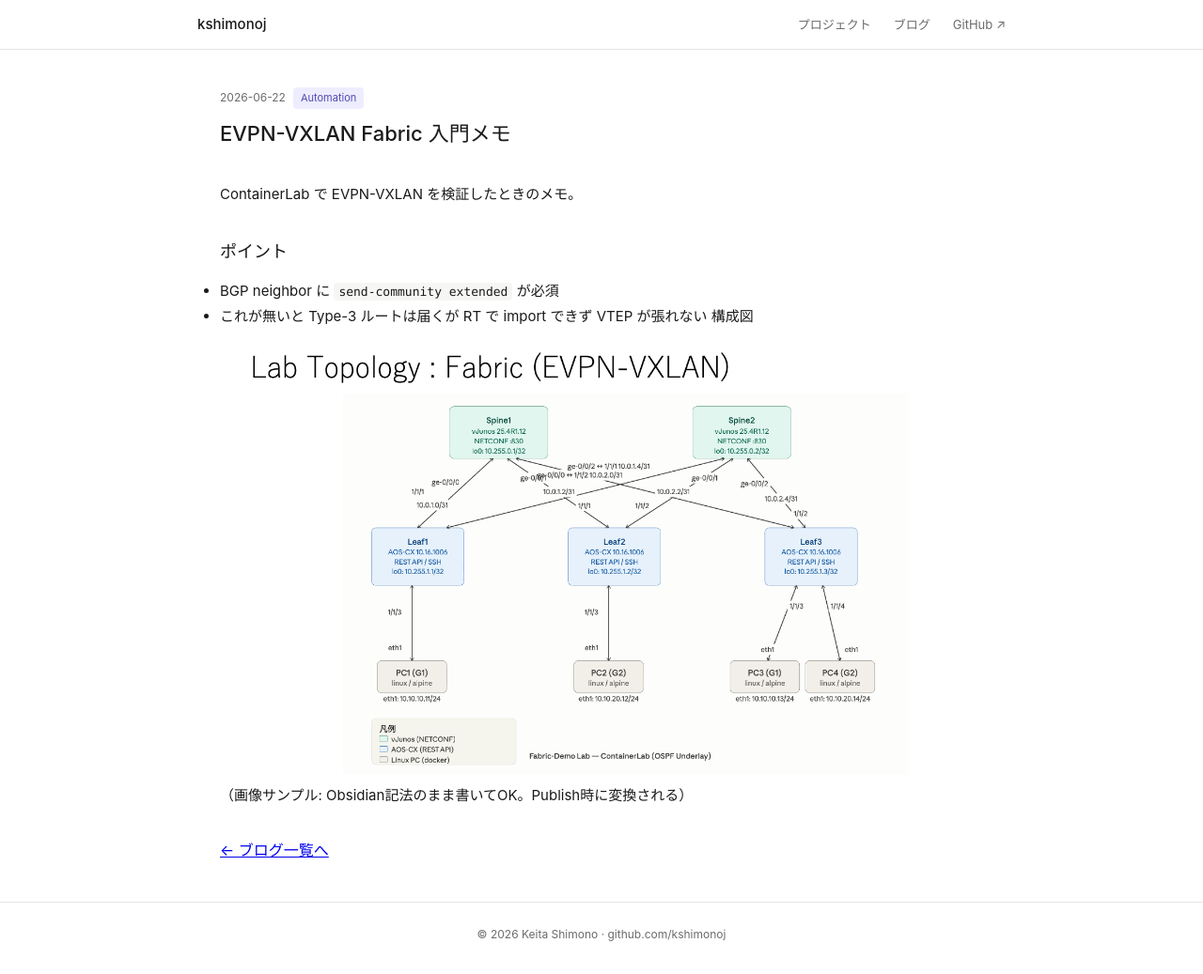
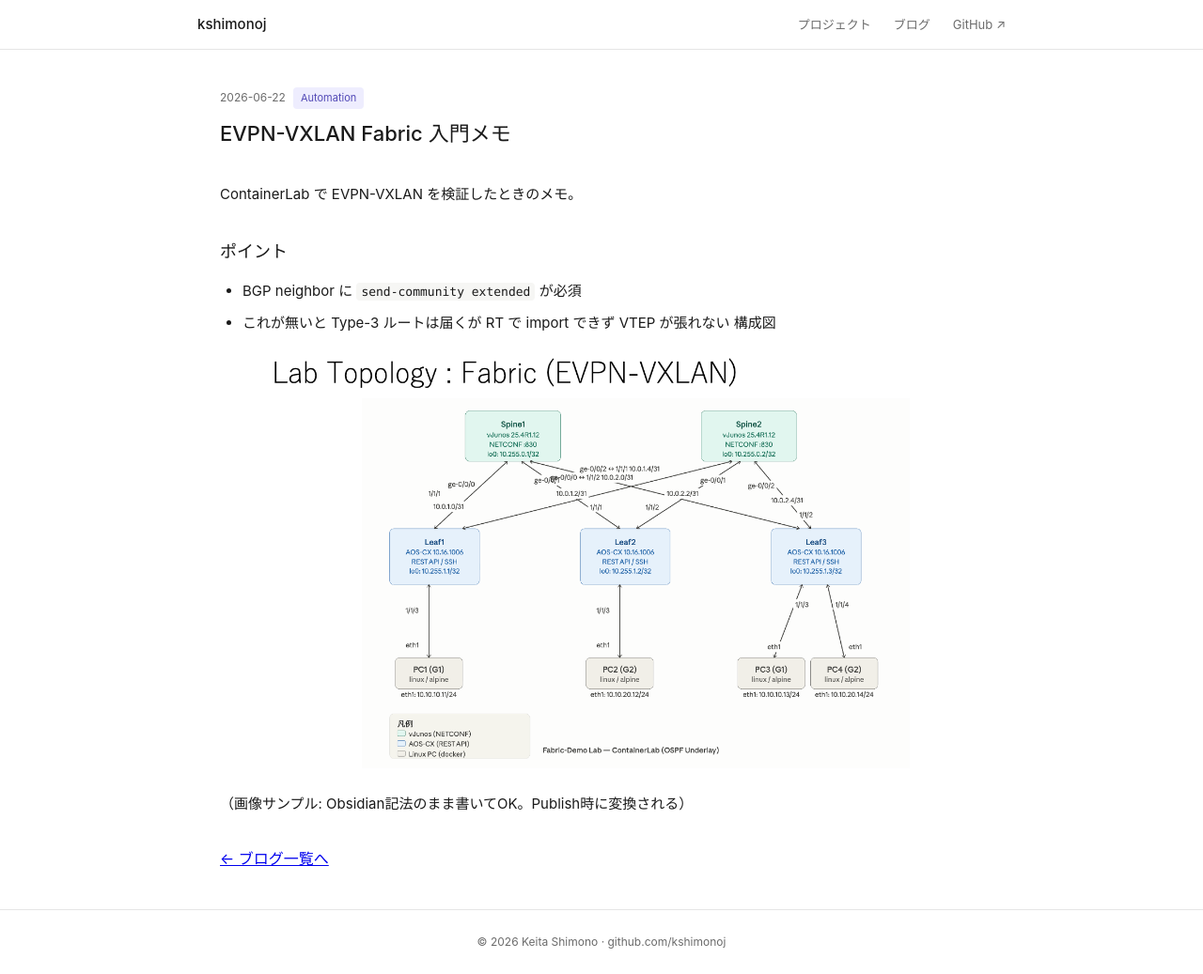
Before and after one commit to kshimonoj/kshimonoj.github.io, a Jekyll site: the page built from _posts/2026-06-22-sample-evpn-vxlan.md, in a window 1280 px wide. Shown: the whole page at 94% size. Built offline with Jekyll 4.4.1, drawn with Linux system fonts in a browser that asks for light colours.

Commit message:
Update style.css
.post-body ul,
.post-body ol {
  margin: 0 0 1rem;
  padding-left: 1.5rem;
}
.post-body li {
  margin-bottom: 0.4rem;
}

```diff
--- a/assets/css/style.css
+++ b/assets/css/style.css
@@ -199,6 +199,14 @@
   height: auto;
   display: block;
 }
+.post-body ul,
+.post-body ol {
+  margin: 0 0 1rem;
+  padding-left: 1.5rem;
+}
+.post-body li {
+  margin-bottom: 0.4rem;
+}
 
 /* Footer */
 .site-footer {
```
